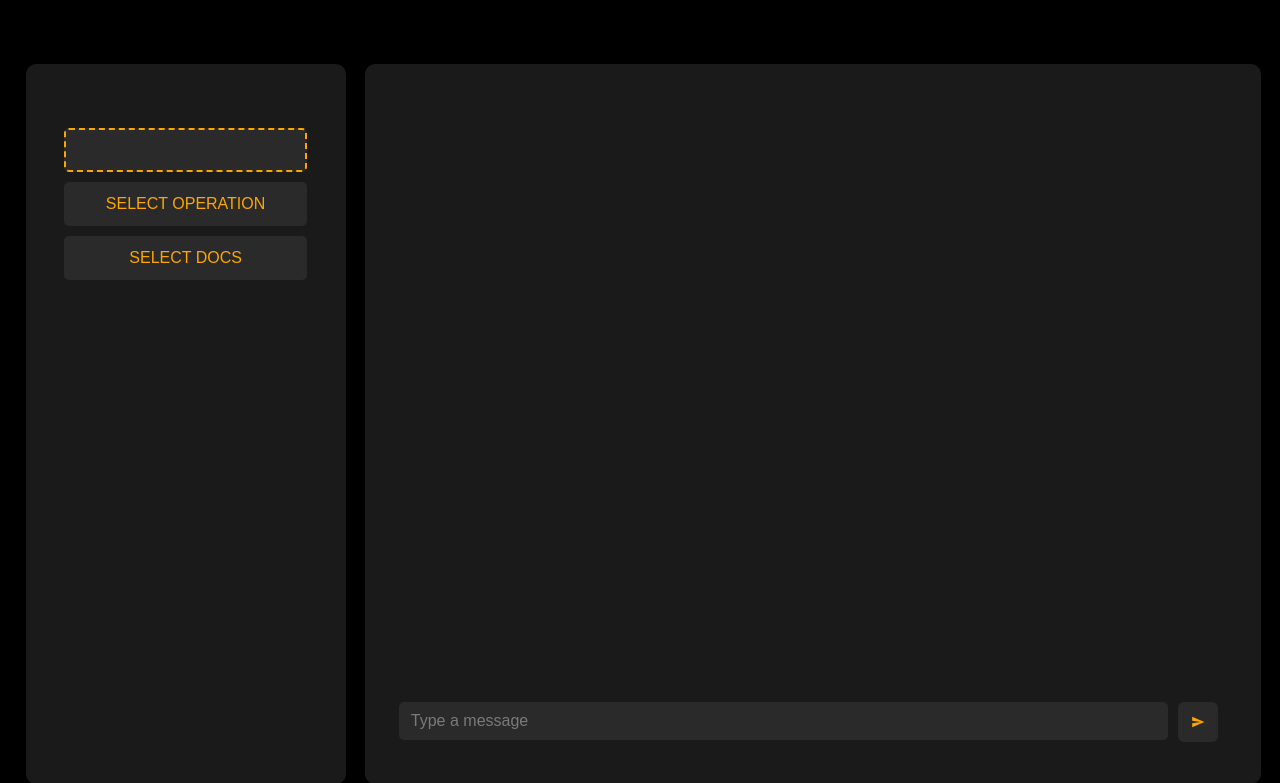
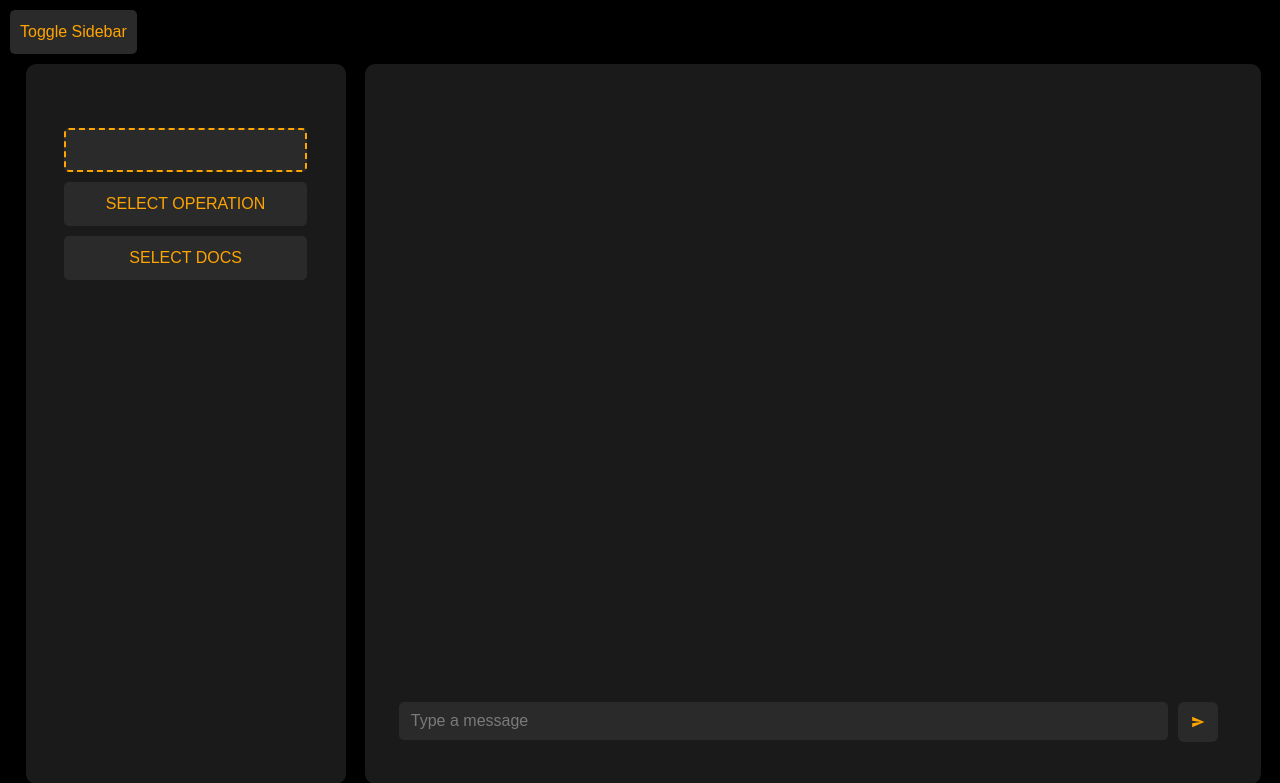
Before and after one commit to RiskyRon/Repo-To-PDF-Flask_Web-UI, a Flask app: page / in a window 1280 px wide. Shown: the top 783 px of the page. Run offline with Flask 3, Linux system fonts and the light colour scheme; some libraries are stand-ins or nearby versions.

Commit message:
added sliding funtion to sidebar

```diff
--- a/pdf_scripts/delete_vectors.py
+++ b/pdf_scripts/delete_vectors.py
@@ -1,7 +1,7 @@
 
 # This script lists and optionally deletes all classes and data objects in Weaviate, cleaning up any unwanted vectored pdfs.
 
-import my_weaviate
+import weaviate
 
 def list_and_optionally_delete_classes(client):
     # Get the list of all classes in Weaviate
@@ -33,6 +33,6 @@ def list_and_optionally_delete_classes(client):
 
 if __name__ == "__main__":
     # Connect to the Weaviate instance
-    client = my_weaviate.Client("http://localhost:8080")
+    client = weaviate.Client("http://localhost:8080")
 
     list_and_optionally_delete_classes(client)
--- a/static/styles.css
+++ b/static/styles.css
@@ -22,6 +22,28 @@
     --scrollbar-thumb-hover-color: #605b5b;
 }
 
+/* Additional CSS for sidebar sliding */
+.sidebar-closed {
+    transform: translateX(-100%);
+    transition: transform 0.3s ease;
+}
+
+.sidebar-toggle-btn {
+    position: absolute;
+    top: 10px;
+    left: 10px;
+    background-color: var(--btn-bg-color);
+    color: var(--highlight-color);
+    border: none;
+    padding: 10px;
+    cursor: pointer;
+    z-index: 1000;
+    border-radius: 5px;
+}
+
+
+
+
 body {
     font-family: Arial, sans-serif;
     background-color: var(--background-color);
@@ -30,6 +52,7 @@ body {
     padding: 0;
     height: 100vh;
     display: flex;
+
 }
 
 .sidebar {
--- a/templates/index.html
+++ b/templates/index.html
@@ -1,7 +1,7 @@
 <!-- filename: templates/index.html -->
 
 <!DOCTYPE html>
-<html>
+<html lang="en">
 <head>
     <title>Chatbot</title>
     <link rel="preconnect" href="https://fonts.googleapis.com">
@@ -16,7 +16,9 @@
     <script>hljs.initHighlightingOnLoad();</script>
 </head>
 <body>
+
     <!-- Begin Sidebar -->
+    <button id="sidebarToggle" class="sidebar-toggle-btn">Toggle Sidebar</button>
     <div class="sidebar">
         <div class="upload-section">
             <div id="myDropzone" class="drag-and-drop dropzone"></div>
@@ -53,6 +55,11 @@
 
     <script src="https://code.jquery.com/jquery-3.5.1.min.js"></script>
     <script>
+        document.getElementById('sidebarToggle').addEventListener('click', function() {
+            var sidebar = document.querySelector('.sidebar');
+            sidebar.classList.toggle('sidebar-closed');
+        });
+
         // Initialize Dropzone
         Dropzone.options.myDropzone = {
             url: '/upload',
```
Also changed, not shown: list_classes.py (added, +28 -0 lines).
